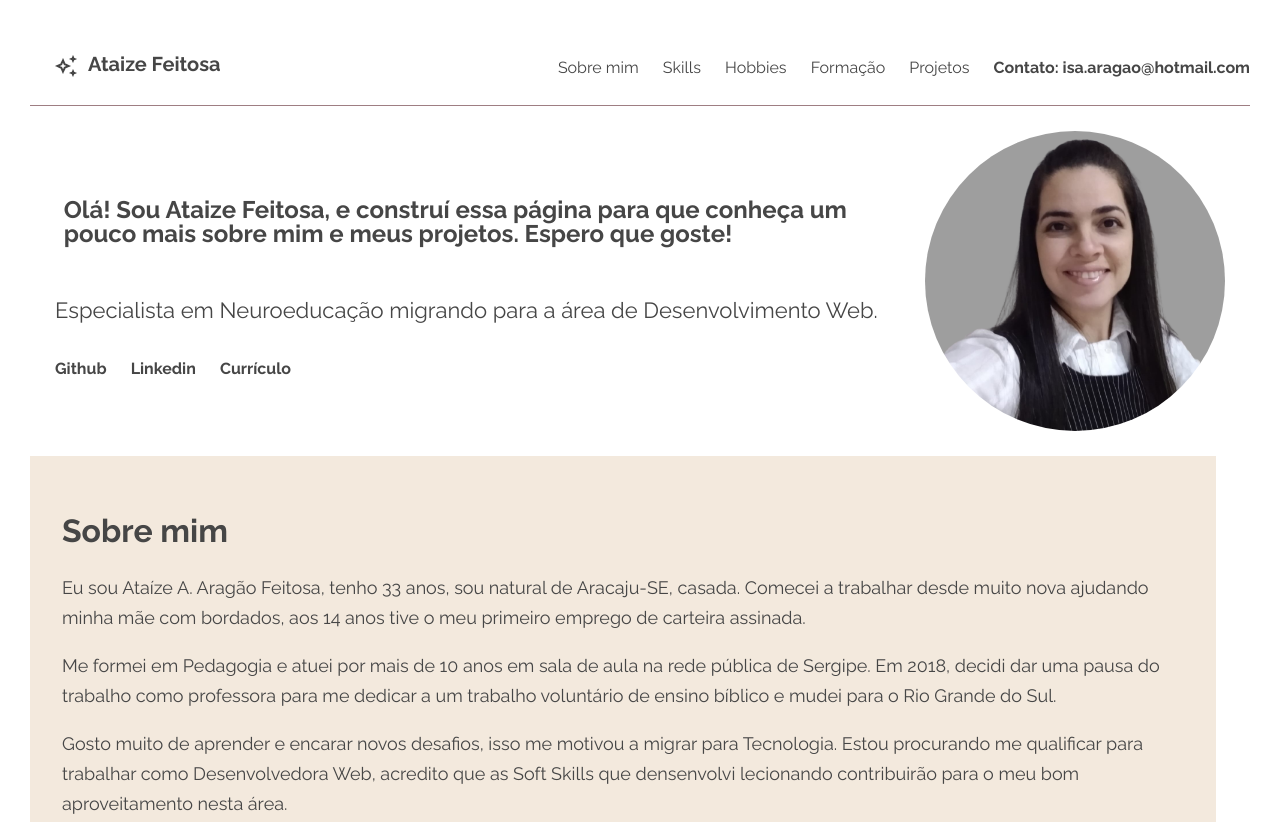
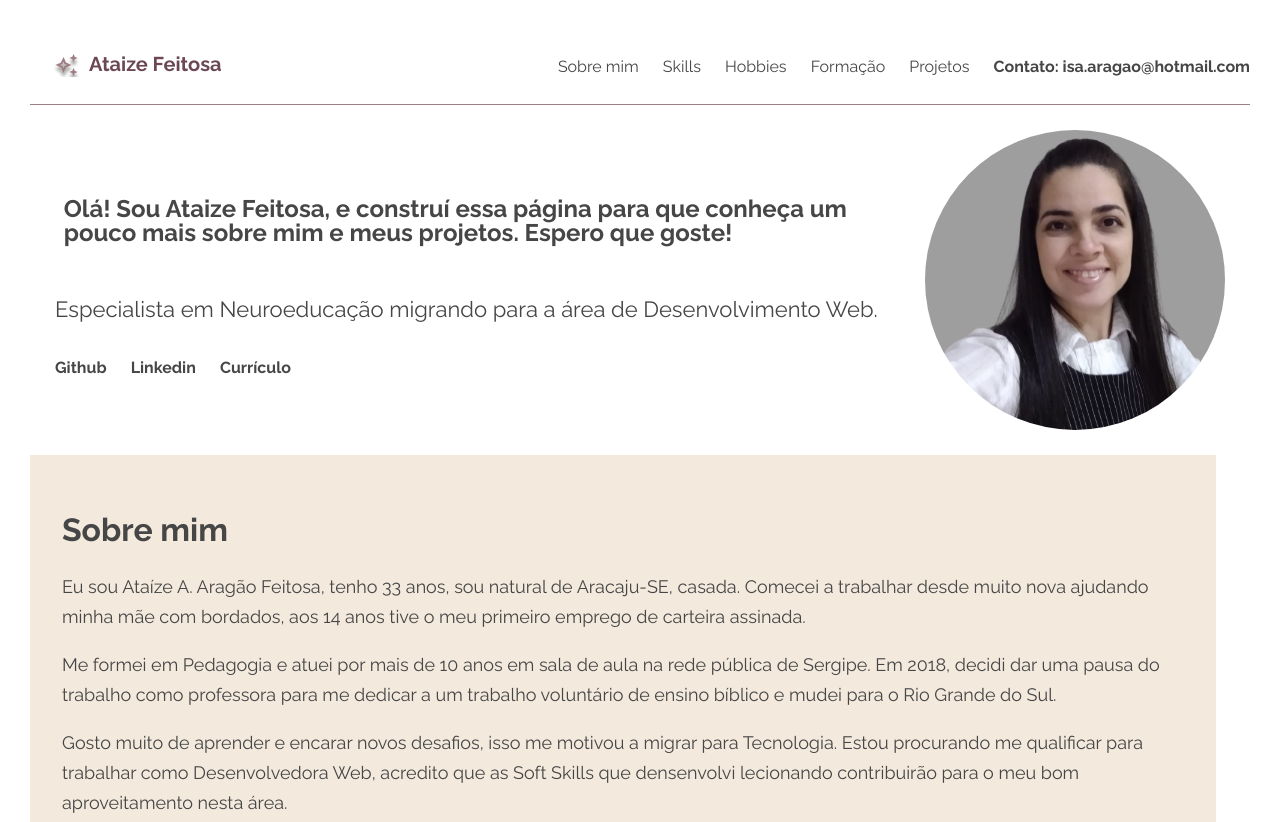
Before and after one commit to Ataize/Portfolio-AtaizeFeitosa, a plain HTML site: page index.html in a window 1280 px wide. Shown: the top 822 px of the page. Drawn offline with Linux system fonts and the light colour scheme.

Commit message:
Melhorando o Portfolio

```diff
--- a/assets/css/cabecalho.css
+++ b/assets/css/cabecalho.css
@@ -19,15 +19,10 @@
 .cabecalho__nome {
 	display: flex;
 	text-decoration: none;
-	font-weight: bold;
-	color: #464646;
+	font-weight: bolder;
+	color: #6c4856;
 	font-size: 20px;
 
-}
-.cabecalho__nome:hover {
-	font-size: 25px;
-	font-weight: bold;
-	color: #9e7e83;
 }
 .cabecalho__item {
 	padding-right: 20px;
--- a/index.html
+++ b/index.html
@@ -24,7 +24,7 @@
 	<header class="cabecalho">
 		<div class="cabecalho__principal">
 			<div class="cabecalho__principal-nome">
-				<img class="cabecalho__imagem" alt="estrelinhas" src="assets/img/vetor.png">
+				<img class="cabecalho__imagem" alt="estrelinhas" src="assets/img/vetor2.png">
 				<a class="cabecalho__nome" href="#ataize">Ataize Feitosa</a>
 			</div>
 			<nav class="cabecalho__itens">
```
Also changed, not shown: assets/img/vetor2.png (added).
